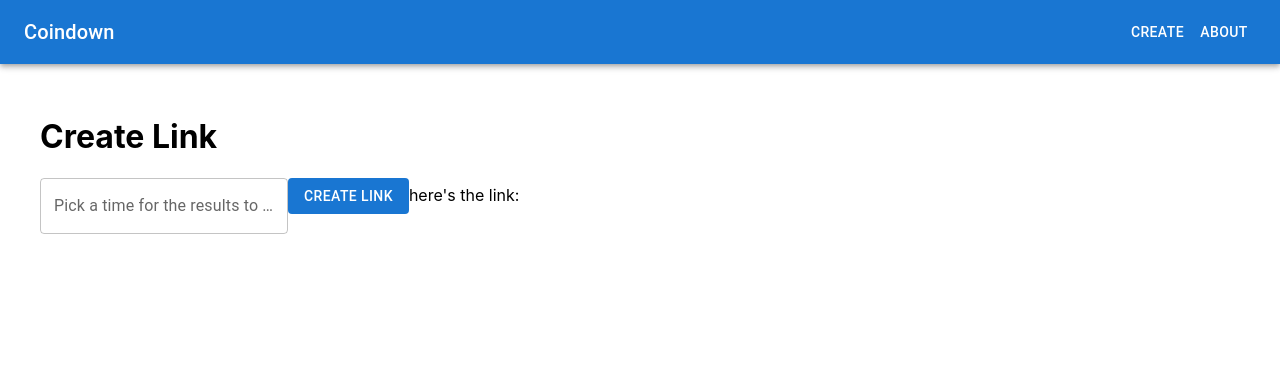
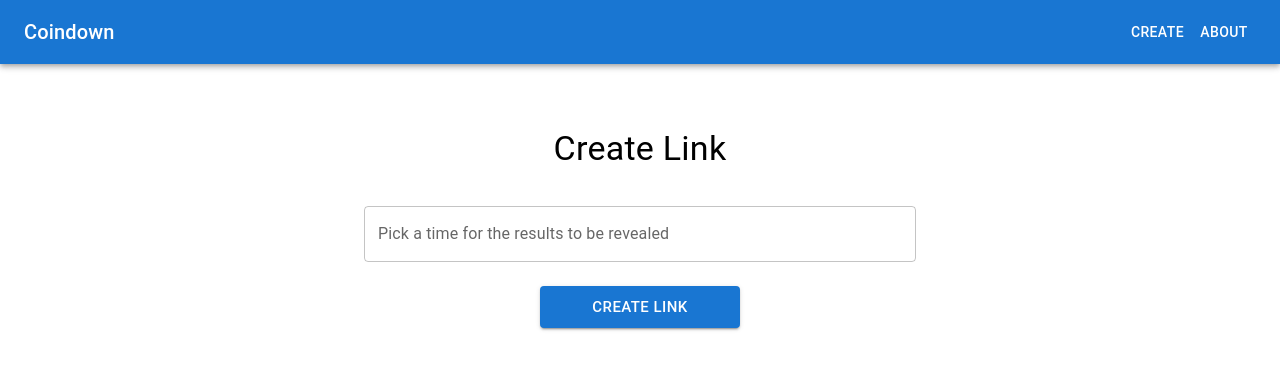
Before and after one commit to BorisG0/coindown-site, a React (Create React App) app: page /create in a window 1280 px wide. Shown: the top 370 px of the page. Built offline with nearby package versions, Linux system fonts and the light colour scheme.

Commit message:
show link

```diff
--- a/package.json
+++ b/package.json
@@ -5,6 +5,7 @@
   "dependencies": {
     "@emotion/react": "^11.13.3",
     "@emotion/styled": "^11.13.0",
+    "@mui/icons-material": "^6.4.3",
     "@mui/material": "^6.1.5",
     "@mui/x-date-pickers": "^7.22.1",
     "@testing-library/jest-dom": "^5.17.0",
--- a/src/CreateLink.js
+++ b/src/CreateLink.js
@@ -1,16 +1,20 @@
-import Button from '@mui/material/Button'
+import { Box, Button, Typography, Container } from '@mui/material';
 import { AdapterDayjs } from '@mui/x-date-pickers/AdapterDayjs';
 import { LocalizationProvider } from '@mui/x-date-pickers/LocalizationProvider';
-import { DatePicker } from '@mui/x-date-pickers/DatePicker';
 import { DateTimePicker } from '@mui/x-date-pickers/DateTimePicker';
 import axios from 'axios';
 import { useState } from 'react';
+import { Snackbar, IconButton } from '@mui/material';
+import ContentCopyIcon from '@mui/icons-material/ContentCopy';
+import CheckIcon from '@mui/icons-material/Check';
 
 function CreateLink() {
     const [pickedDateTime, setPickedDateTime] = useState(null)
     const [link, setLink] = useState(null)
+    const [openSnackbar, setOpenSnackbar] = useState(false)
+    const [copied, setCopied] = useState(false)
 
-    const sendCreate = async (guess) => {
+    const sendCreate = async () => {
         try {
             let time = pickedDateTime.format('HH:mm:ss')
             let date = pickedDateTime.format('YYYY-MM-DD')
@@ -18,19 +22,100 @@ function CreateLink() {
             console.log(response.data)
             setLink(response.data)
         } catch (error) {
-            console.error('Error sending guess:', error);
+            console.error('Error sending create request:', error);
+        }
+    };
+
+    const handleCopy = async () => {
+        try {
+            await navigator.clipboard.writeText(link);
+            setOpenSnackbar(true);
+            setCopied(true);
+            setTimeout(() => {
+                setCopied(false);
+            }, 3000);
+        } catch (error) {
+            console.error('Failed to copy:', error);
         }
     };
 
     return (
         <LocalizationProvider dateAdapter={AdapterDayjs}>
-            <h1>Create Link</h1>
-            <DateTimePicker label="Pick a time for the results to be revealed"
-                value={pickedDateTime} onChange={(newValue) => setPickedDateTime(newValue)} />
-            <Button variant="contained" disableElevation onClick={sendCreate}>Create Link</Button>
-            here's the link: {link}
+            <Container maxWidth="sm">
+                <Box sx={{
+                    display: 'flex',
+                    flexDirection: 'column',
+                    alignItems: 'center',
+                    gap: 3,
+                    mt: 4
+                }}>
+                    <Typography variant="h4" component="h1" gutterBottom>
+                        Create Link
+                    </Typography>
+
+                    <DateTimePicker
+                        label="Pick a time for the results to be revealed"
+                        value={pickedDateTime}
+                        onChange={(newValue) => setPickedDateTime(newValue)}
+                        sx={{ width: '100%' }}
+                    />
+
+                    <Button
+                        variant="contained"
+                        size="large"
+                        onClick={sendCreate}
+                        sx={{ minWidth: 200 }}
+                    >
+                        Create Link
+                    </Button>
+
+                    {link && (
+                        <Box sx={{ textAlign: 'center', mt: 2 }}>
+                            <Typography variant="subtitle1" gutterBottom>
+                                Here's your link:
+                            </Typography>
+                            <Box
+                                sx={{
+                                    display: 'flex',
+                                    alignItems: 'center',
+                                    gap: 1,
+                                    bgcolor: 'grey.100',
+                                    p: 2,
+                                    borderRadius: 1,
+                                    cursor: 'pointer'
+                                }}
+                                onClick={handleCopy}
+                            >
+                                <Typography
+                                    variant="body1"
+                                    sx={{
+                                        wordBreak: 'break-all',
+                                        flex: 1
+                                    }}
+                                >
+                                    {link}
+                                </Typography>
+                                <IconButton size="small">
+                                    {copied ? (
+                                        <CheckIcon fontSize="small" color="success" />
+                                    ) : (
+                                        <ContentCopyIcon fontSize="small" />
+                                    )}
+                                </IconButton>
+                            </Box>
+                        </Box>
+                    )}
+
+                    <Snackbar
+                        open={openSnackbar}
+                        autoHideDuration={2000}
+                        onClose={() => setOpenSnackbar(false)}
+                        message="Link copied to clipboard!"
+                    />
+                </Box>
+            </Container>
         </LocalizationProvider>
     );
 }
 
-export default CreateLink
+export default CreateLink;
```
Also changed, not shown: 1 other file (tests, documents, lock files or other folders).
